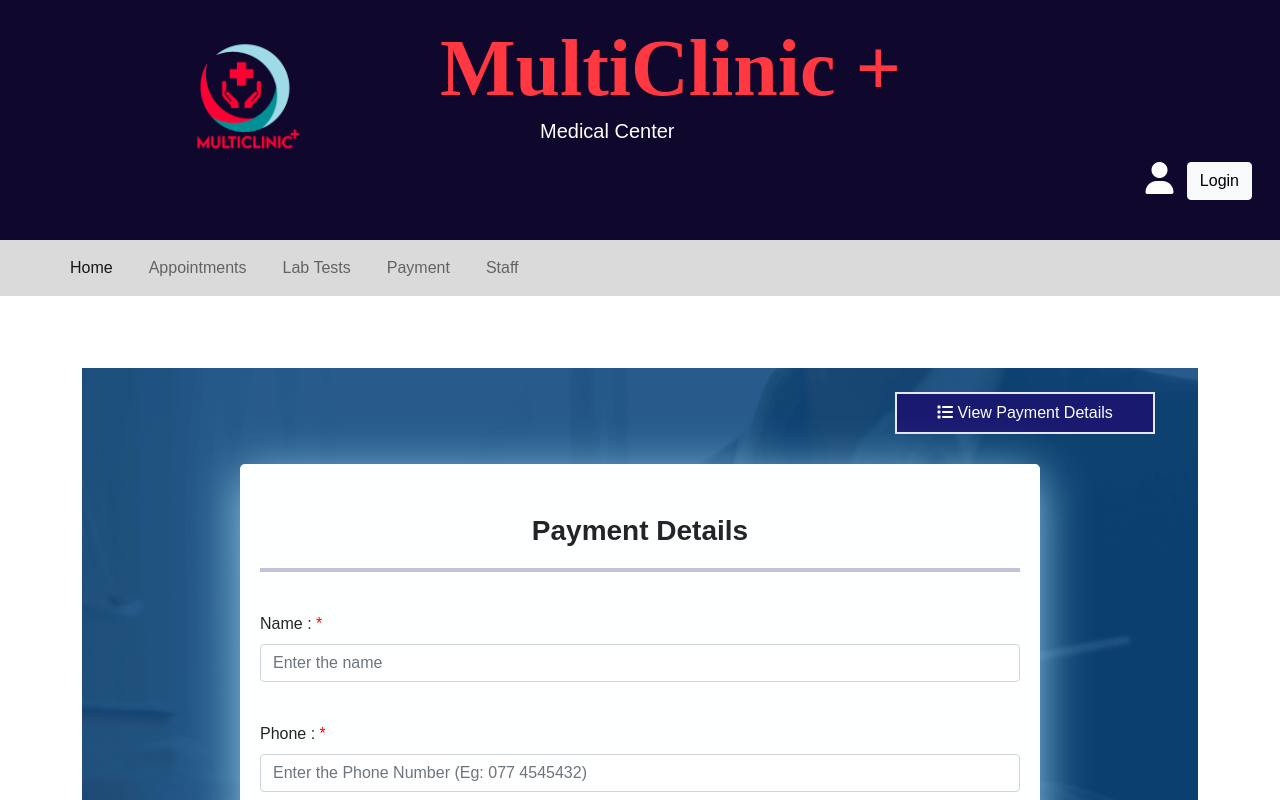
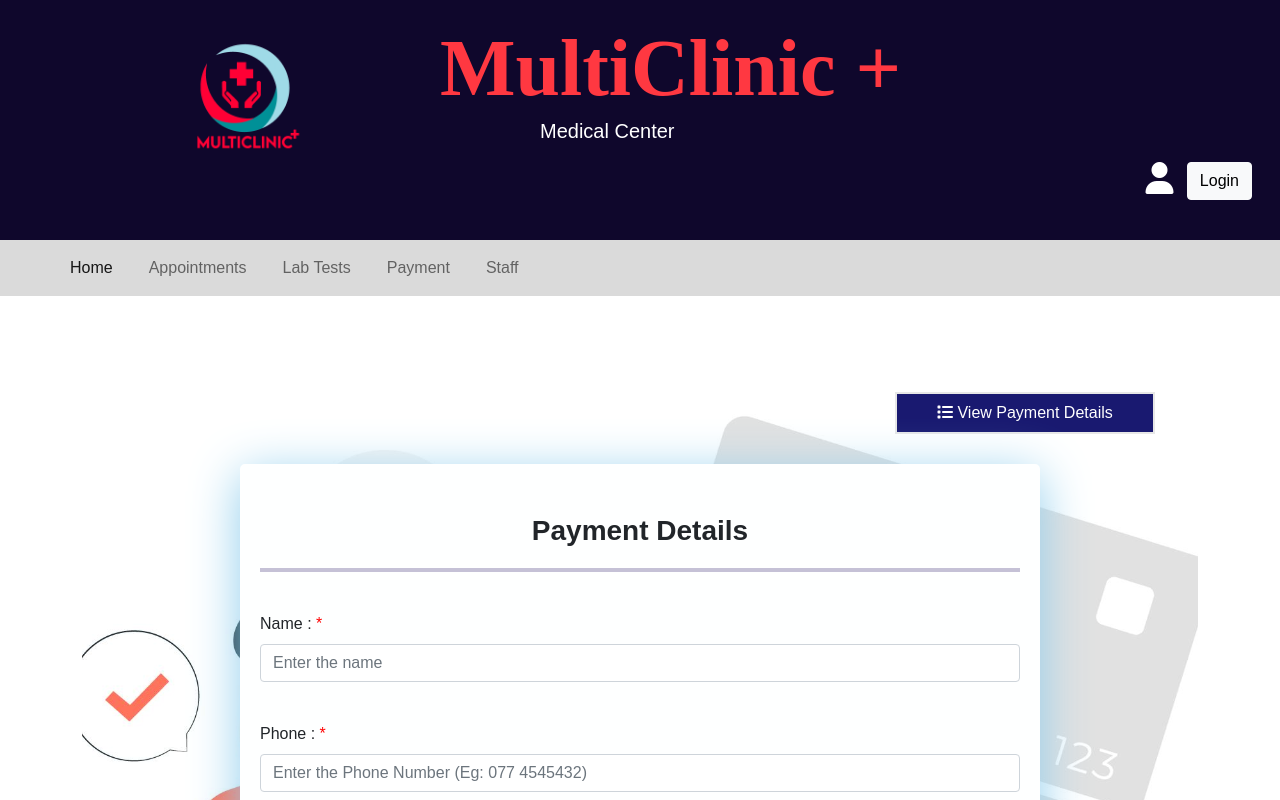
Before and after one commit to Tharindu-Samarakoon/my-app, a React (Create React App) app in the folder frontend/: page /payadd in a window 1280 px wide. Shown: the top 800 px of the page. Built offline with nearby package versions, Linux system fonts and the light colour scheme.

Commit message:
change BG image

```diff
--- a/frontend/src/components/paymetAdd_h.js
+++ b/frontend/src/components/paymetAdd_h.js
@@ -172,7 +172,7 @@ datelimit = () =>{
 
   return (
 
-    <div style={{backgroundImage:"url(http://localhost:3000/paymentImage/bg1.png)" ,
+    <div style={{backgroundImage:"url(http://localhost:3000/paymentImage/bg11.png)" ,
 
     backgroundRepeat:'no-repeat',
     backgroundSize:'cover',
```
Also changed, not shown: frontend/public/paymentImage/bg11.png (added).
